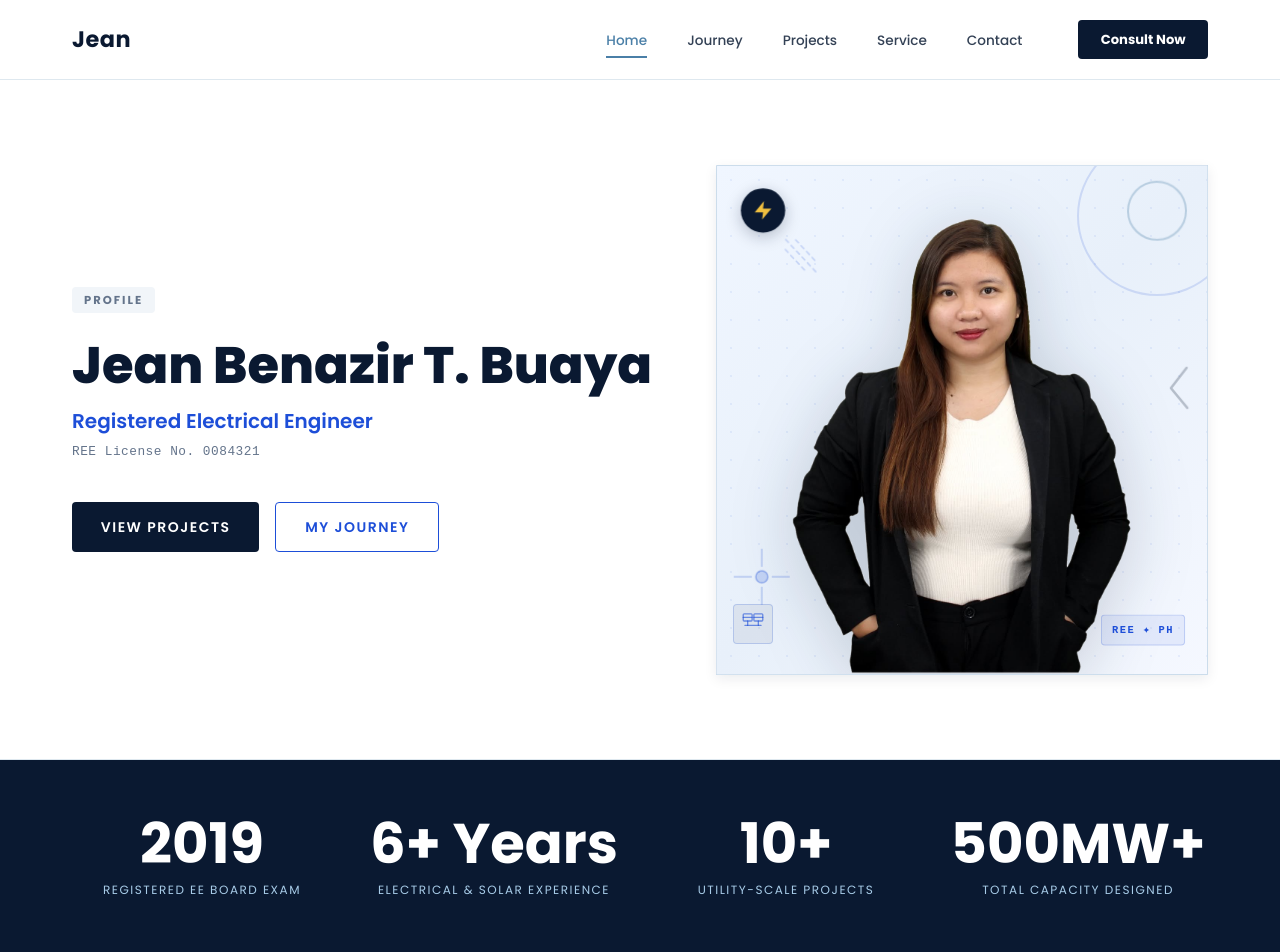
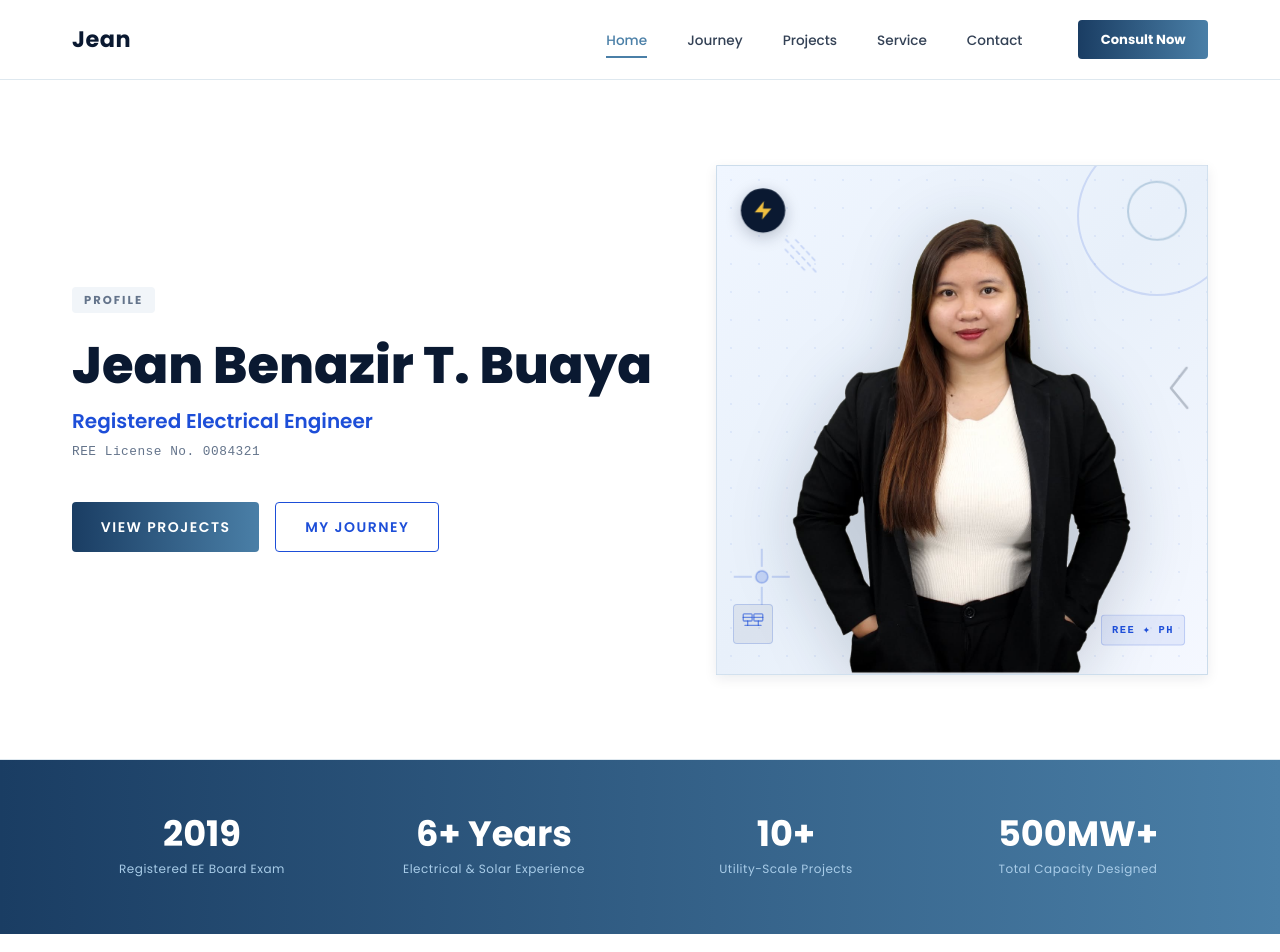
Before and after one commit to jeydweirdough/jean-benazir, a React (Vite) app: page / in a window 1280 px wide. Shown: the top 952 px of the page. Built offline with nearby package versions, Linux system fonts and the light colour scheme.

Commit message:
feat: add responsive navbar and home page layout with custom CSS animations

```diff
--- a/src/App.css
+++ b/src/App.css
@@ -97,19 +97,19 @@
   align-items: center;
   justify-content: center;
   padding: 0.55rem 1.4rem;
-  background: var(--gold);
-  color: var(--text-primary);
+  background: linear-gradient(to right, #1A3D63, #4A7FA7);
+  color: #ffffff;
   border-radius: 50px;
   font-size: 0.82rem;
   font-weight: 700;
   text-decoration: none;
   border: none;
-  transition: background 0.2s ease, transform 0.2s ease;
+  transition: opacity 0.2s ease, transform 0.2s ease;
   white-space: nowrap;
 }
 
 .navbar-cta-btn:hover {
-  background: #f7e84a;
+  opacity: 0.85;
   transform: translateY(-1px);
 }
 
@@ -852,8 +852,7 @@
 
 .stat-label {
   font-size: 0.8rem;
-  text-transform: uppercase;
-  letter-spacing: 2px;
+  letter-spacing: 0.5px;
   color: var(--text-muted);
 }
 
@@ -1530,6 +1529,7 @@ textarea.form-control {
   width: 94%;
   max-height: 88vh;
   overflow: hidden;
+  border-radius: 15px;
 }
 
 .lb-modal-header {
@@ -2288,8 +2288,8 @@ textarea.form-control {
   align-items: center;
   justify-content: center;
   padding: 0.78rem 2rem;
-  background: white;
-  color: var(--gold);
+  background: linear-gradient(to right, #1A3D63, #4A7FA7);
+  color: #ffffff;
   border-radius: 50px;
   font-weight: 600;
   font-size: 0.82rem;
@@ -2299,8 +2299,7 @@ textarea.form-control {
 }
 
 .hsplit-btn-primary:hover {
-  background: var(--gold);
-  color: white;
+  opacity: 0.85;
   transform: translateY(-2px);
   box-shadow: 0 8px 24px rgba(0,0,0,0.22);
 }
@@ -3050,21 +3049,31 @@ textarea.form-control {
 /* Timeline nodes */
 .journey-node {
   position: absolute;
-  right: -10px;
+  right: -20px;
   top: 2.5rem;
-  width: 20px;
-  height: 20px;
+  width: 40px;
+  height: 40px;
   border-radius: 50%;
   background: var(--bg-darker);
-  border: 4px solid var(--gold);
+  border: 3px solid var(--gold);
   box-shadow: 0 0 15px var(--gold-alpha-heavy);
   z-index: 3;
   transition: var(--transition);
+  display: flex;
+  align-items: center;
+  justify-content: center;
+  color: var(--gold);
 }
 
 .journey-milestone:nth-child(even) .journey-node {
-  left: -10px;
+  left: -20px;
   right: auto;
+}
+
+.journey-node svg {
+  width: 20px;
+  height: 20px;
+  flex-shrink: 0;
 }
 
 .journey-milestone:hover .journey-node {
--- a/src/components/Navbar.tsx
+++ b/src/components/Navbar.tsx
@@ -111,7 +111,7 @@ export default function Navbar() {
             </a>
           </li>
           <li style={{ marginLeft: '1rem', display: 'flex', alignItems: 'center' }}>
-            <a href="#contact" className="navbar-cta-btn" onClick={closeMobileMenu} style={{ background: 'var(--text-primary)', color: 'var(--bg-darker)', border: 'none' }}>
+            <a href="#contact" className="navbar-cta-btn" onClick={closeMobileMenu} style={{ background: 'linear-gradient(to right, #1A3D63, #4A7FA7)', color: '#ffffff', border: 'none' }}>
               Consult Now
             </a>
           </li>
--- a/src/pages/Home.tsx
+++ b/src/pages/Home.tsx
@@ -382,7 +382,7 @@ export default function Home() {
             </p>
 
             <div style={{ display: 'flex', gap: '1rem' }}>
-              <a href="#projects" className="btn" style={{ background: '#0A1931', color: '#ffffff', border: 'none', padding: '0.8rem 1.8rem', fontWeight: 600, fontSize: '0.875rem', textDecoration: 'none', display: 'inline-flex', alignItems: 'center' }}>
+              <a href="#projects" className="btn" style={{ background: 'linear-gradient(to right, #1A3D63, #4A7FA7)', color: '#ffffff', border: 'none', padding: '0.8rem 1.8rem', fontWeight: 600, fontSize: '0.875rem', textDecoration: 'none', display: 'inline-flex', alignItems: 'center' }}>
                 View Projects
               </a>
               <a href="#journey" className="btn" style={{ background: 'transparent', color: '#1d4ed8', border: '1px solid #1d4ed8', padding: '0.8rem 1.8rem', fontWeight: 600, fontSize: '0.875rem', textDecoration: 'none', display: 'inline-flex', alignItems: 'center' }}>
@@ -545,24 +545,24 @@ export default function Home() {
       </section>
 
       {/* Stats Section */}
-      <section className="stats-bar" style={{ background: '#0A1931', borderTop: 'none', borderBottom: 'none', padding: '3.5rem 0' }}>
+      <section className="stats-bar" style={{ background: 'linear-gradient(to right, #1A3D63, #4A7FA7)', borderTop: 'none', borderBottom: 'none', padding: '3.5rem 0' }}>
         <div className="container">
           <div className="stats-grid" style={{ display: 'grid', gridTemplateColumns: 'repeat(4, 1fr)', gap: '2rem', textAlign: 'center' }}>
             <div className="reveal" data-dir="scale" data-delay="0s">
-              <div className="stat-number" style={{ color: '#ffffff', fontSize: '3.5rem', fontWeight: 700 }}>2019</div>
-              <div className="stat-label" style={{ color: '#a8cce8', fontSize: '0.75rem', textTransform: 'uppercase', letterSpacing: '1.5px', marginTop: '0.25rem' }}>Registered EE Board Exam</div>
+              <div className="stat-number" style={{ color: '#ffffff', fontSize: '2.2rem', fontWeight: 700 }}>2019</div>
+              <div className="stat-label" style={{ color: '#a8cce8', fontSize: '0.75rem', letterSpacing: '0.5px', marginTop: '0.25rem' }}>Registered EE Board Exam</div>
             </div>
             <div className="reveal" data-dir="scale" data-delay="0.1s">
-              <div className="stat-number" style={{ color: '#ffffff', fontSize: '3.5rem', fontWeight: 700 }}>6+ Years</div>
-              <div className="stat-label" style={{ color: '#a8cce8', fontSize: '0.75rem', textTransform: 'uppercase', letterSpacing: '1.5px', marginTop: '0.25rem' }}>Electrical & Solar Experience</div>
+              <div className="stat-number" style={{ color: '#ffffff', fontSize: '2.2rem', fontWeight: 700 }}>6+ Years</div>
+              <div className="stat-label" style={{ color: '#a8cce8', fontSize: '0.75rem', letterSpacing: '0.5px', marginTop: '0.25rem' }}>Electrical & Solar Experience</div>
             </div>
             <div className="reveal" data-dir="scale" data-delay="0.2s">
-              <div className="stat-number" style={{ color: '#ffffff', fontSize: '3.5rem', fontWeight: 700 }}>10+</div>
-              <div className="stat-label" style={{ color: '#a8cce8', fontSize: '0.75rem', textTransform: 'uppercase', letterSpacing: '1.5px', marginTop: '0.25rem' }}>Utility-Scale Projects</div>
+              <div className="stat-number" style={{ color: '#ffffff', fontSize: '2.2rem', fontWeight: 700 }}>10+</div>
+              <div className="stat-label" style={{ color: '#a8cce8', fontSize: '0.75rem', letterSpacing: '0.5px', marginTop: '0.25rem' }}>Utility-Scale Projects</div>
             </div>
             <div className="reveal" data-dir="scale" data-delay="0.3s">
-              <div className="stat-number" style={{ color: '#ffffff', fontSize: '3.5rem', fontWeight: 700 }}>500MW+</div>
-              <div className="stat-label" style={{ color: '#a8cce8', fontSize: '0.75rem', textTransform: 'uppercase', letterSpacing: '1.5px', marginTop: '0.25rem' }}>Total Capacity Designed</div>
+              <div className="stat-number" style={{ color: '#ffffff', fontSize: '2.2rem', fontWeight: 700 }}>500MW+</div>
+              <div className="stat-label" style={{ color: '#a8cce8', fontSize: '0.75rem', letterSpacing: '0.5px', marginTop: '0.25rem' }}>Total Capacity Designed</div>
             </div>
           </div>
         </div>
```
